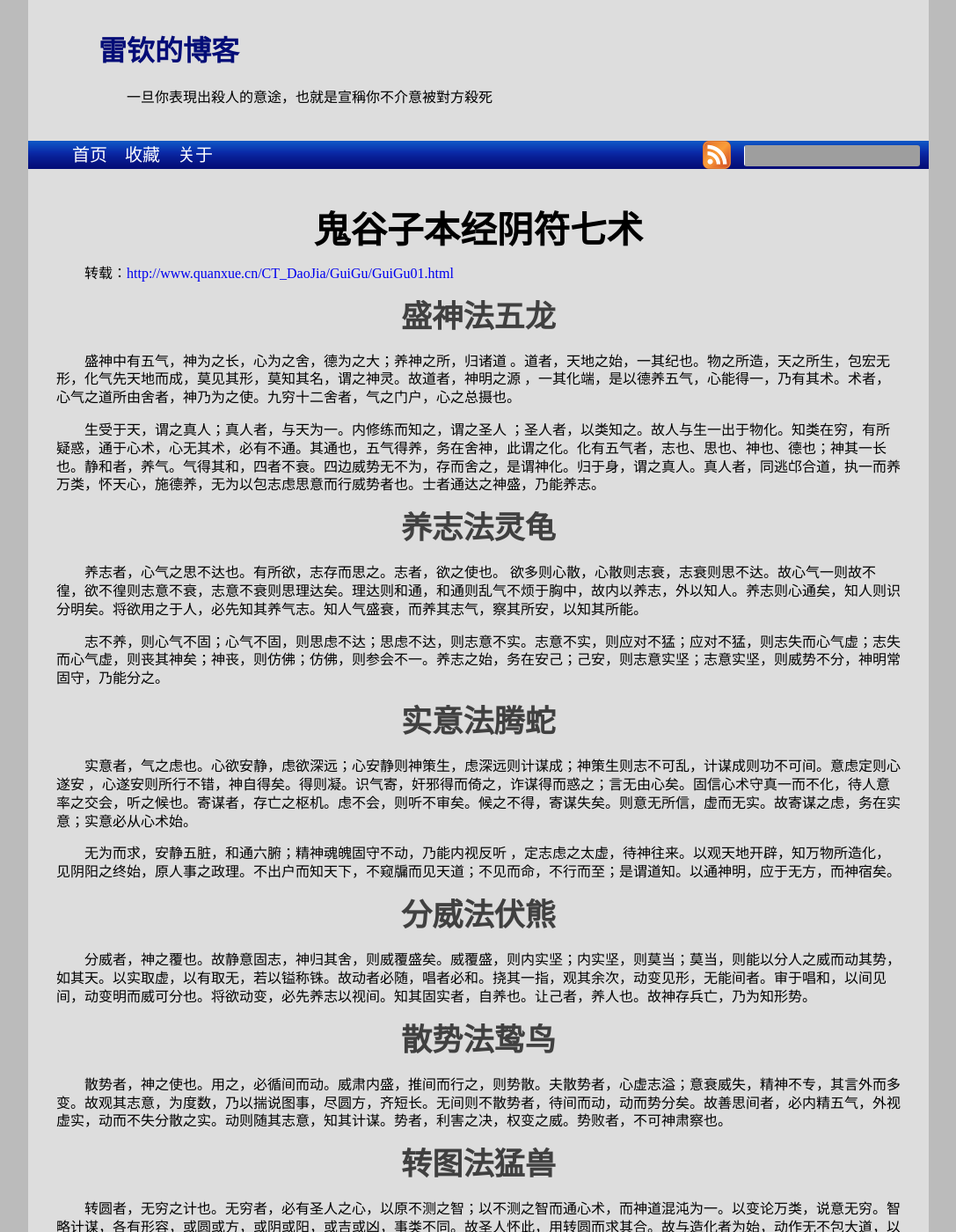
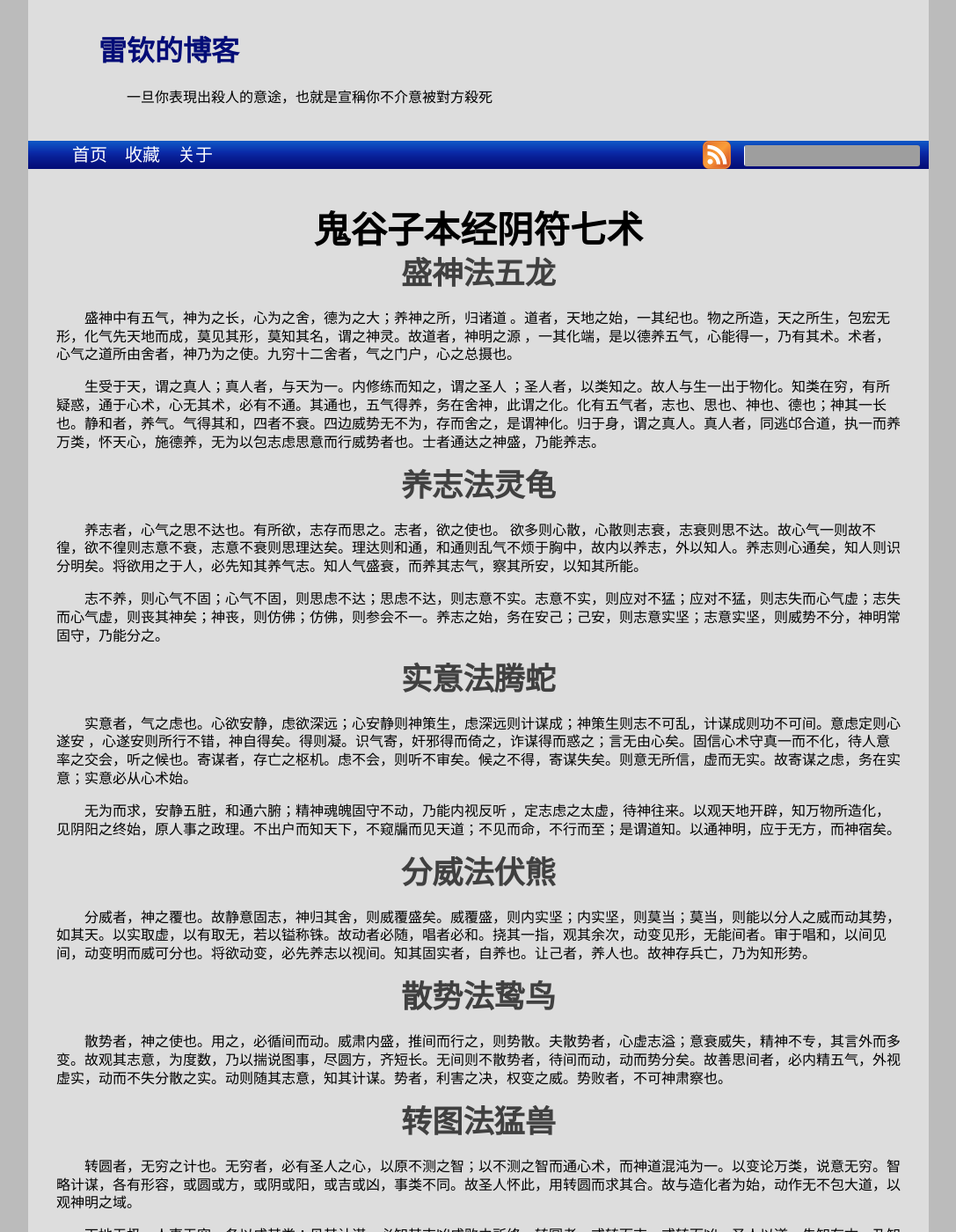
Before and after one commit to leiqin/leiqin.github.io, a Jekyll site: the page built from yinfu.markdown, in a window 1280 px wide and 1400 px high. Shown: the whole window at 88% size, without its empty margins (96-1183 px from the left). Built offline with Jekyll 4.4.1, drawn with Linux system fonts in a browser that asks for light colours; nearby versions of some CDN libraries; comment, search, counter and statistics services are not loaded; grey boxes are pictures that could not be loaded.

Commit message:
修改转载地址

```diff
--- a/yinfu.markdown
+++ b/yinfu.markdown
@@ -3,8 +3,6 @@ layout: headercenter
 ---
 
 #鬼谷子本经阴符七术
-
-转载：[http://www.quanxue.cn/CT\_DaoJia/GuiGu/GuiGu01.html](http://www.quanxue.cn/CT_DaoJia/GuiGu/GuiGu01.html)
 
 ##盛神法五龙
 
```
Also changed, not shown: other parts of yinfu.markdown (+2 -0 lines).
